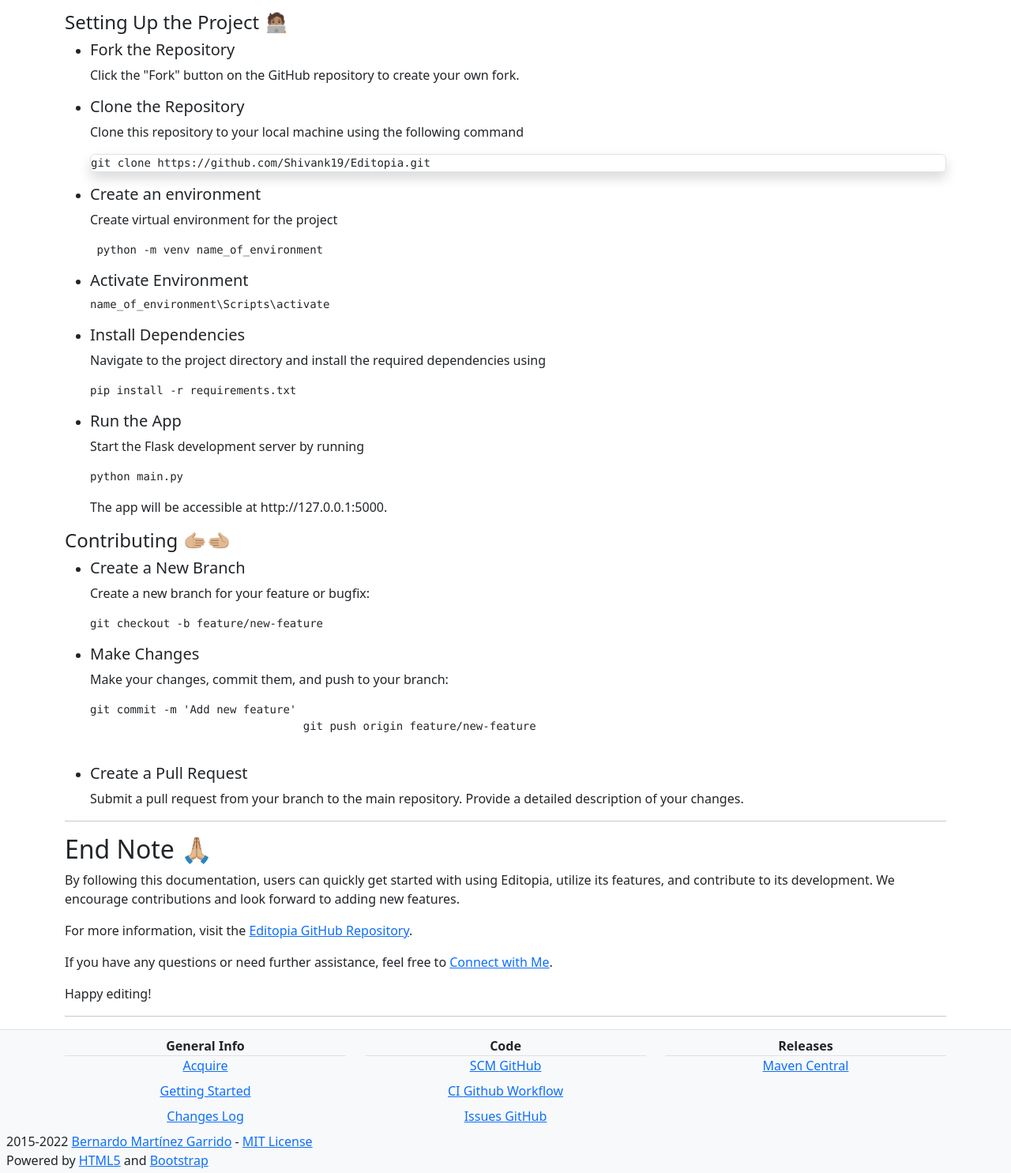
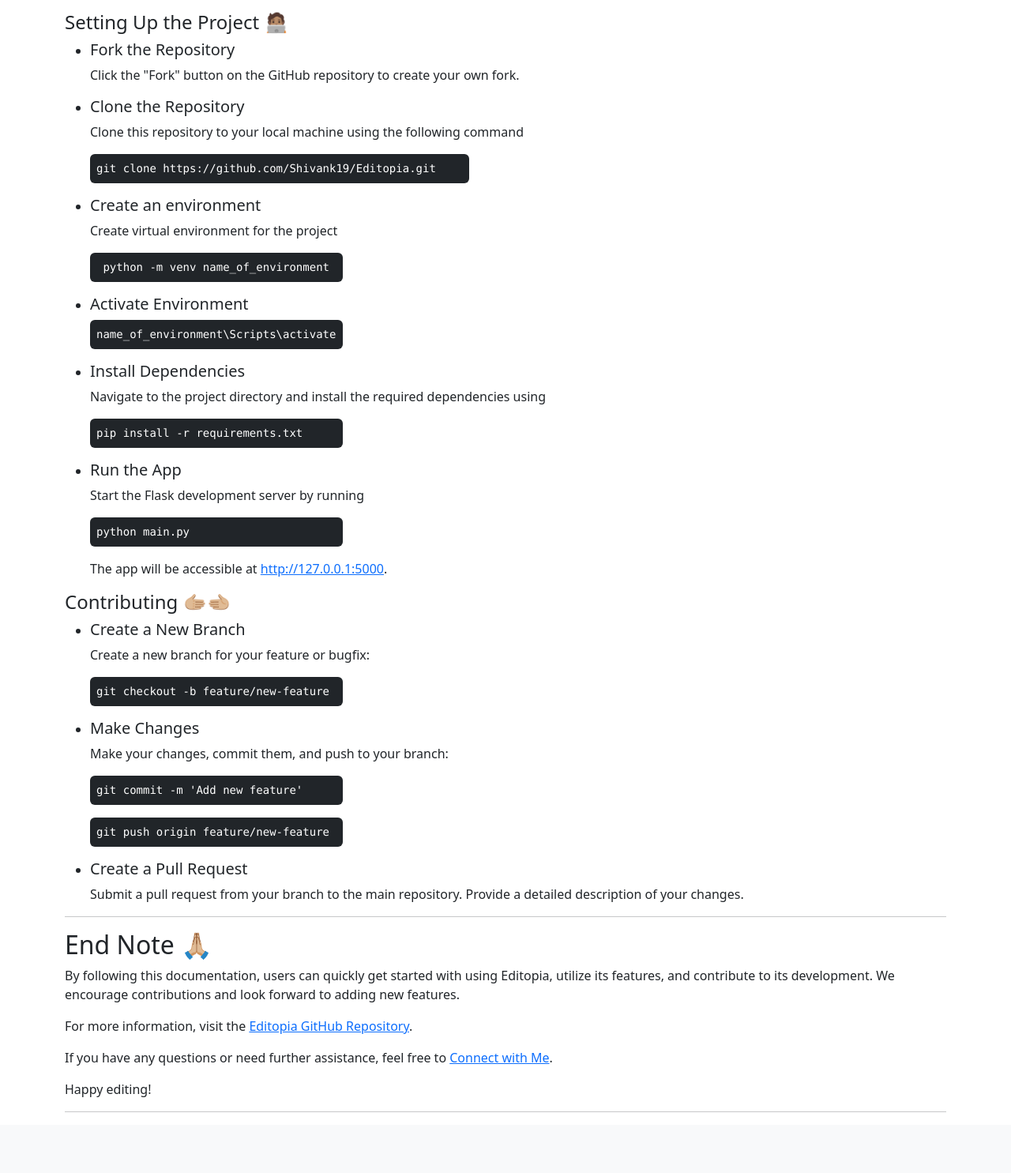
Before and after one commit to Shivank19/Editopia, a Flask app: page /docs in a window 1280 px wide. Shown: the part 2931-4416 px from the top of the page at 79% size. After the commit the page ends 4339 px from the top, so only its background shows below. Run offline with Flask 3, Linux system fonts and the light colour scheme; some libraries are stand-ins or nearby versions.

Commit message:
Update Documentation

```diff
--- a/templates/docs.html
+++ b/templates/docs.html
@@ -170,7 +170,7 @@
                     </figcaption>
                 </figure>
 
-                <h5 id="u">4. Save / Download Image</h5>
+                <h5 id="u3">4. Save / Download Image</h5>
                 <figure class="rounded p-2">
                     <img src="static/img/save.png" alt="Example diagram" class="border shadow-none rounded" width="900"
                         height="400" />
@@ -197,27 +197,27 @@
                     <li>
                         <h5>Clone the Repository</h5>
                         <p>Clone this repository to your local machine using the following command</p>
-                        <pre class="border shadow rounded"><code>git clone https://github.com/Shivank19/Editopia.git</code></pre>
+                        <pre class="text-bg-dark rounded p-2" style="max-width: 30rem;"><code>git clone https://github.com/Shivank19/Editopia.git</code></pre>
                     </li>
                     <li>
                         <h5>Create an environment</h5>
                         <p>Create virtual environment for the project</p>
-                        <pre><code> python -m venv name_of_environment </code></pre>
+                        <pre class="text-bg-dark rounded p-2" style="max-width: 20rem;"><code> python -m venv name_of_environment </code></pre>
                     </li>
                     <li>
                         <h5>Activate Environment</h5>
-                        <pre><code>name_of_environment\Scripts\activate</code></pre>
+                        <pre class="text-bg-dark rounded p-2" style="max-width: 20rem;"><code>name_of_environment\Scripts\activate</code></pre>
                     </li>
                     <li>
                         <h5>Install Dependencies</h5>
                         <p>Navigate to the project directory and install the required dependencies using</p>
-                        <pre><code>pip install -r requirements.txt</code></pre>
+                        <pre class="text-bg-dark rounded p-2" style="max-width: 20rem;"><code>pip install -r requirements.txt</code></pre>
                     </li>
                     <li>
                         <h5>Run the App</h5>
                         <p>Start the Flask development server by running</p>
-                        <pre><code>python main.py</code></pre>
-                        <p>The app will be accessible at http://127.0.0.1:5000.</p>
+                        <pre class="text-bg-dark rounded p-2" style="max-width: 20rem;"><code>python main.py</code></pre>
+                        <p>The app will be accessible at <a href="http://127.0.0.1:5000" target="_blank" rel="noopener">http://127.0.0.1:5000</a>.</p>
                     </li>
                 </ul>
 
@@ -228,14 +228,13 @@
                     <li>
                         <h5>Create a New Branch</h5>
                         <p>Create a new branch for your feature or bugfix:</p>
-                        <pre><code>git checkout -b feature/new-feature</code></pre>
+                        <pre class="text-bg-dark rounded p-2" style="max-width: 20rem;"><code>git checkout -b feature/new-feature</code></pre>
                     </li>
                     <li>
                         <h5>Make Changes</h5>
                         <p>Make your changes, commit them, and push to your branch:</p>
-                        <pre><code>git commit -m 'Add new feature'
-                                git push origin feature/new-feature
-                        </code></pre>
+                        <pre class="text-bg-dark rounded p-2" style="max-width: 20rem;"><code>git commit -m 'Add new feature'</code></pre>
+                        <pre class="text-bg-dark rounded p-2" style="max-width: 20rem;"><code>git push origin feature/new-feature</code></pre>
                     </li>
                     <li>
                         <h5>Create a Pull Request</h5>
@@ -257,11 +256,11 @@
 
                 Happy editing!
             </section>
-
             <hr>
     </main>
 
-    <footer class="footer w-100 pt-2 border-top bg-light">
+    <!-- footer -->
+    <!-- <footer class="footer w-100 pt-2 border-top bg-light">
         <div id="footer-nav" class="bg-light container">
             <div id="navbar-footer" class="row">
                 <div class="col">
@@ -310,7 +309,7 @@
                 <a href="http://getbootstrap.com/">Bootstrap</a>
             </div>
         </div>
-    </footer>
+    </footer> -->
 
     <script src="https://cdn.jsdelivr.net/npm/bootstrap@5.3.1/dist/js/bootstrap.bundle.min.js"
         integrity="sha384-HwwvtgBNo3bZJJLYd8oVXjrBZt8cqVSpeBNS5n7C8IVInixGAoxmnlMuBnhbgrkm"
```
Also changed, not shown: 1 other file.
